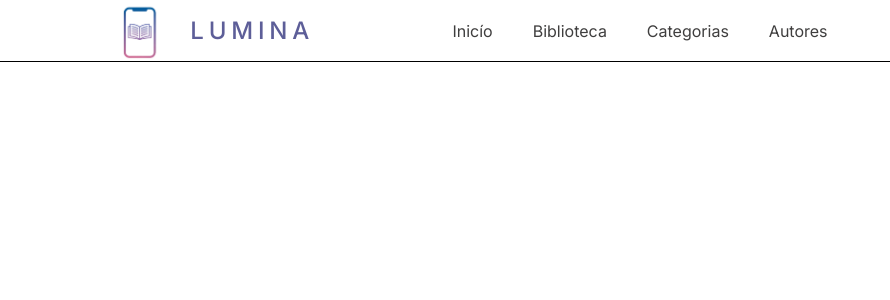
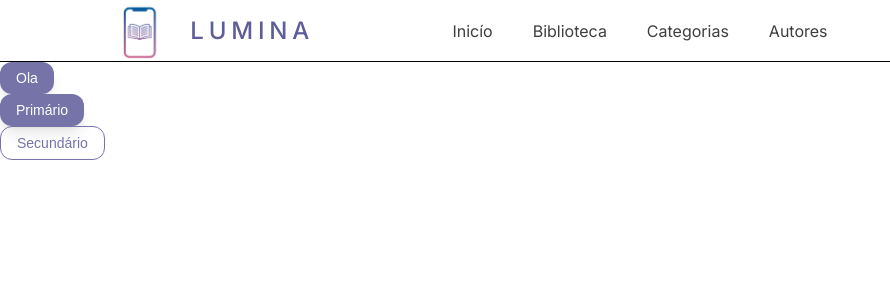
Before and after one commit to julia062006/Lumina_Frontend, a React (Create React App) app: page / in a window 1280 px wide. Shown: the top 300 px of the page, without its empty margins (0-890 px from the left). Built offline with nearby package versions, Linux system fonts and the light colour scheme.

Commit message:
Adicionando o componente Botão

```diff
--- a/src/App.js
+++ b/src/App.js
@@ -2,11 +2,15 @@ import { Route, Routes } from "react-router-dom";
 import './App.css';
 import Header from './componentes/Header';
 import Cadastro from './paginas/Cadastro';
+import Botao, { BotaoCard, BotaoPrimario, BotaoSecundario } from './componentes/Botao';
 
 function App() {
   return (
     <div>
       <Header />
+      <BotaoCard>Ola</BotaoCard>
+      <BotaoPrimario>Primário</BotaoPrimario>
+      <BotaoSecundario>Secundário</BotaoSecundario>
       <Routes>
          <Route path="/cadastro" element={<Cadastro/>}/>
       </Routes>
--- a/src/componentes/Botao.css
+++ b/src/componentes/Botao.css
@@ -0,0 +1,57 @@
+/* Base compartilhada */
+.btn {
+  display: flex;
+  align-items: center;
+  gap: 0.5rem;
+  padding: 0.5rem 1rem;
+  border-radius: 0.75rem;
+  font-size: 0.875rem;
+  font-weight: 500;
+  border: none;
+  cursor: pointer;
+  transition-property: all;
+  transition-duration: 300ms;
+  transition-timing-function: ease;
+  box-shadow: 0 10px 15px -3px rgba(0, 0, 0, 0.1),
+              0 4px 6px -4px rgba(0, 0, 0, 0.1);
+}
+
+.btn svg {
+  height: 1rem;
+  width: 1rem;
+}
+
+.btn:hover {
+  opacity: 0.9;
+  transform: scale(1.05);
+}
+
+/* Primário — roxo Lumina */
+.btn-primario {
+  color: #ffffff;
+  background-color: #7573A8;
+}
+
+/* Secundário — exemplo: borda roxa, fundo transparente */
+.btn-secundario {
+  color: #7573A8;
+  background-color: transparent;
+  border: 1.5px solid #7573A8;
+  box-shadow: none;
+}
+
+/* Botão pequeno (Cards) */
+.btn-card {
+  display: flex;
+  align-items: center;
+  gap: 0.5rem;
+  padding: 0.5rem 1rem;           /* 8px 16px */
+  border-radius: 0.75rem;
+  font-size: 0.875rem;            /* 14px */
+  font-weight: 500;
+  color: #ffffff;
+  background-color: #7573A8;
+  border: none;
+  cursor: pointer;
+  transition: all 0.3s ease;
+}
--- a/src/componentes/Botao.jsx
+++ b/src/componentes/Botao.jsx
@@ -1,21 +1,22 @@
+// Botao.jsx
 import "./Botao.css";
 
-export default function Button({ children, variant = "primary", onClick }) {
-
-  const baseStyle =
-    "px-6 py-3 rounded-lg font-medium transition";
-
-  const variants = {
-    primary: "bg-purple-500 text-white hover:bg-purple-600",
-    outline: "border border-purple-500 text-purple-500 hover:bg-purple-50",
-  };
-
+export default function Botao({ children, onClick, variant = "primary", ...props }) {
   return (
-    <button
-      onClick={onClick}
-      className={`${baseStyle} ${variants[variant]}`}
-    >
+    <button className={`btn btn-${variant}`} onClick={onClick} {...props}>
       {children}
     </button>
   );
 }
+
+export function BotaoPrimario({ children, onClick, ...props }) {
+  return <Botao variant="primario" onClick={onClick} {...props}>{children}</Botao>;
+}
+
+export function BotaoSecundario({ children, onClick, ...props }) {
+  return <Botao variant="secundario" onClick={onClick} {...props}>{children}</Botao>;
+}
+
+export function BotaoCard({children, onClick, ...props}) {
+  return <Botao variant="card" onClick={onClick} {...props}>{children}</Botao>;
+}
```
Also changed, not shown: src/logo.svg (deleted), 1 other file (tests, documents, lock files or other folders).
